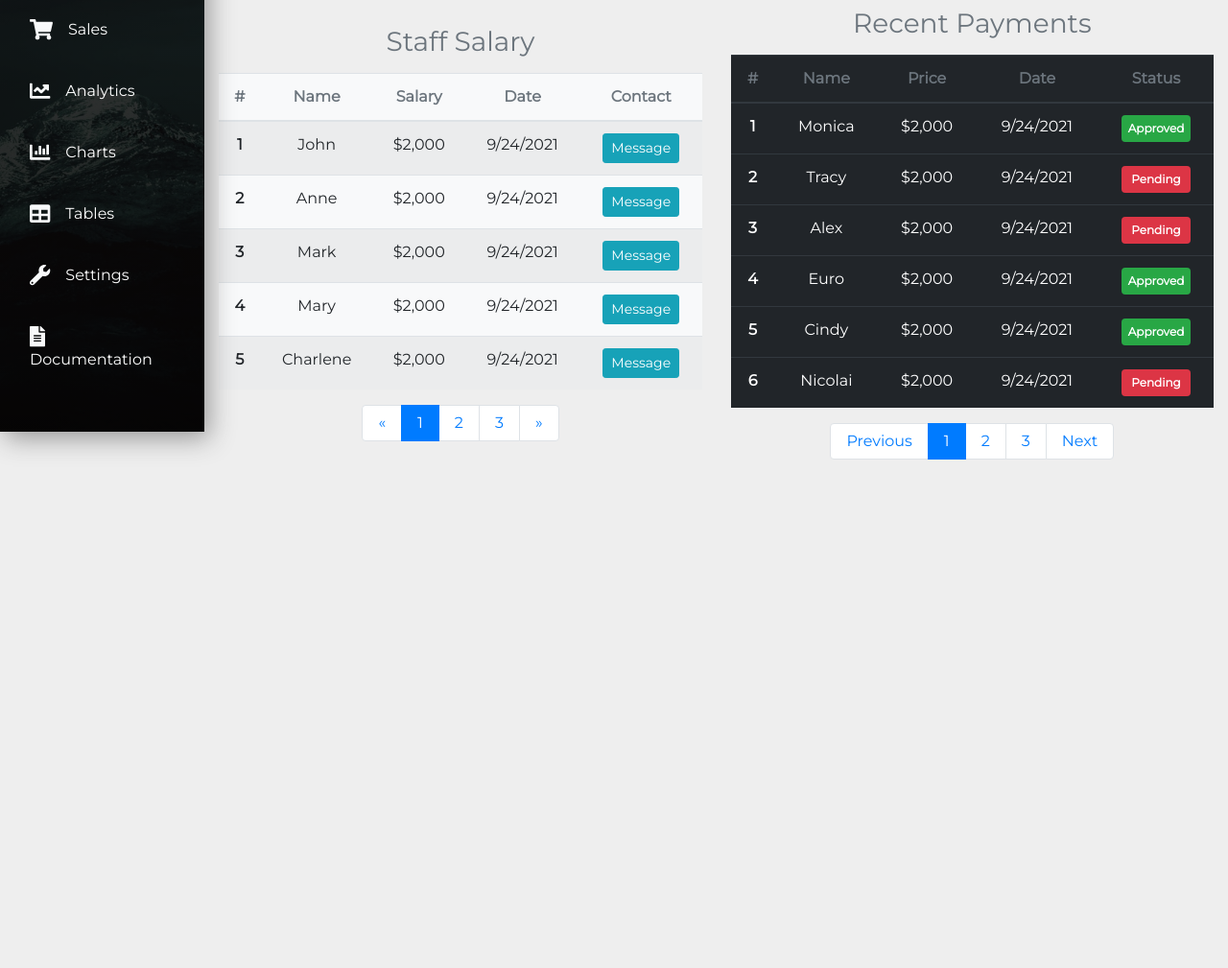
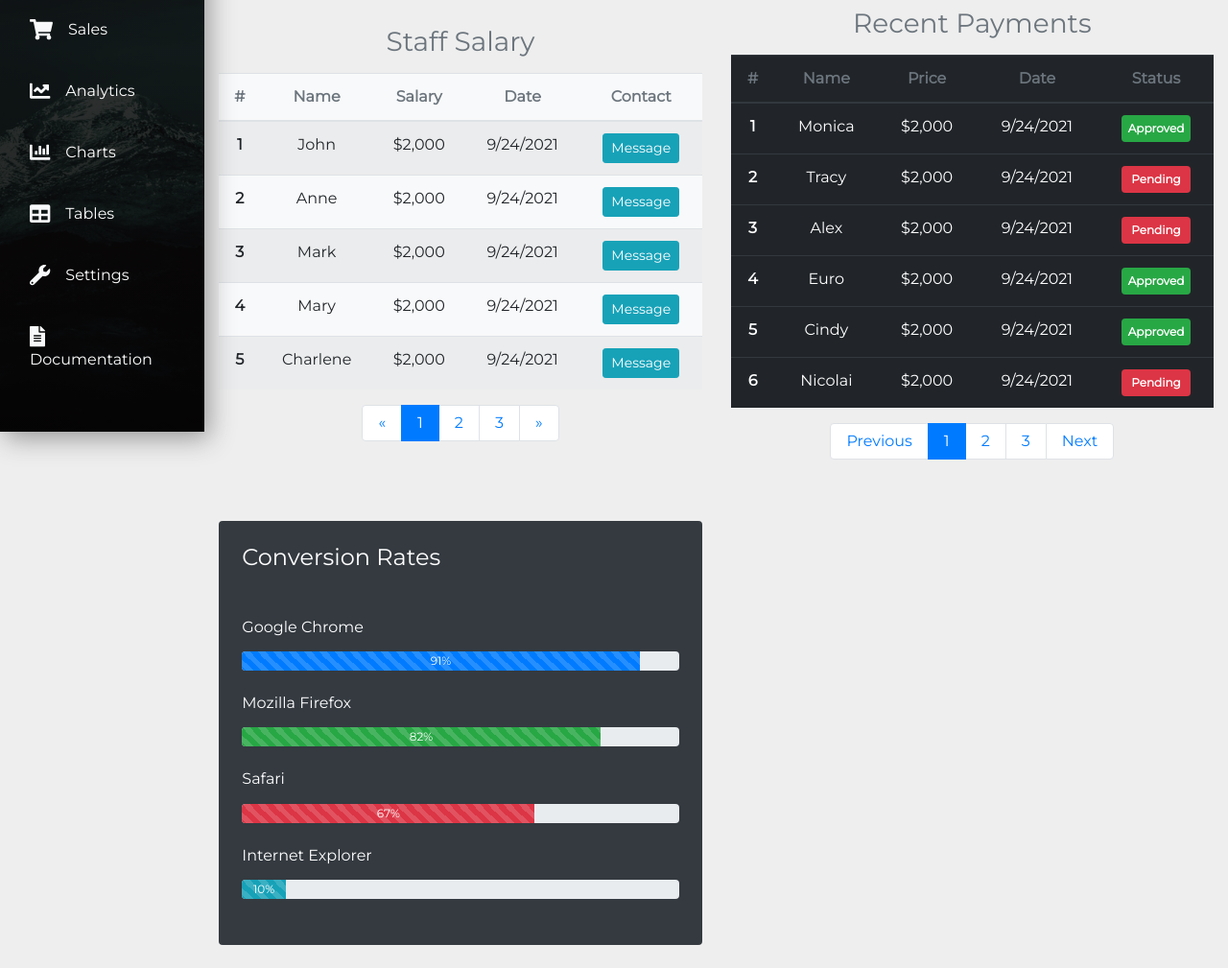
Before and after one commit to scampcoder/Dashboard, a plain HTML site: page index.html in a window 1280 px wide. Shown: the part 350-1359 px from the top of the page at 96% size. Before the commit the page ends 893 px from the top, so only its background shows below. Drawn offline with nearby package versions, Linux system fonts and the light colour scheme.

Commit message:
Progress Bars

```diff
--- a/index.html
+++ b/index.html
@@ -359,6 +359,51 @@
     </section>
     <!-- end of tables -->
 
+    <!-- progress / task list -->
+    <section>
+      <div class="container-fluid">
+        <div class="row">
+          <div class="col-xl-10 col-lg-9 col-md-8 ml-auto">
+            <div class="row mb-4">
+              <div class="col-xl-6 col-12">
+                <div class="bg-dark text-white p-4 rounded">
+                  <h4 class="mb-5">Conversion Rates</h4>
+                  <h6 class="mb-3">Google Chrome</h6>
+                  <div class="progress mb-4" style="height: 20px;">
+                    <div class="progress-bar progress-bar-striped fw-bold" style="width: 91%">
+                      91%
+                    </div>
+                  </div>
+                  <h6 class="mb-3">Mozilla Firefox</h6>
+                  <div class="progress mb-4" style="height: 20px;">
+                    <div class="progress-bar progress-bar-striped fw-bold bg-success" style="width: 82%">
+                      82%
+                    </div>
+                  </div>
+                  <h6 class="mb-3">Safari</h6>
+                  <div class="progress mb-4" style="height: 20px;">
+                    <div class="progress-bar progress-bar-striped fw-bold bg-danger" style="width: 67%">
+                      67%
+                    </div>
+                  </div>
+                  <h6 class="mb-3">Internet Explorer</h6>
+                  <div class="progress mb-4" style="height: 20px;">
+                    <div class="progress-bar progress-bar-striped fw-bold bg-info" style="width: 10%">
+                      10%
+                    </div>
+                  </div>
+                </div>
+              </div>
+              <div class="col-xl-6 col-12">
+
+              </div>
+            </div>
+          </div>
+        </div>
+      </div>
+    </section>
+    <!-- end of progress / task list -->
+
     <script src="https://code.jquery.com/jquery-3.3.1.slim.min.js" integrity="sha384-q8i/X+965DzO0rT7abK41JStQIAqVgRVzpbzo5smXKp4YfRvH+8abtTE1Pi6jizo" crossorigin="anonymous"></script>
     <script src="https://cdnjs.cloudflare.com/ajax/libs/popper.js/1.14.3/umd/popper.min.js" integrity="sha384-ZMP7rVo3mIykV+2+9J3UJ46jBk0WLaUAdn689aCwoqbBJiSnjAK/l8WvCWPIPm49" crossorigin="anonymous"></script>
     <script src="https://stackpath.bootstrapcdn.com/bootstrap/4.1.1/js/bootstrap.min.js" integrity="sha384-smHYKdLADwkXOn1EmN1qk/HfnUcbVRZyYmZ4qpPea6sjB/pTJ0euyQp0Mk8ck+5T" crossorigin="anonymous"></script>
```
